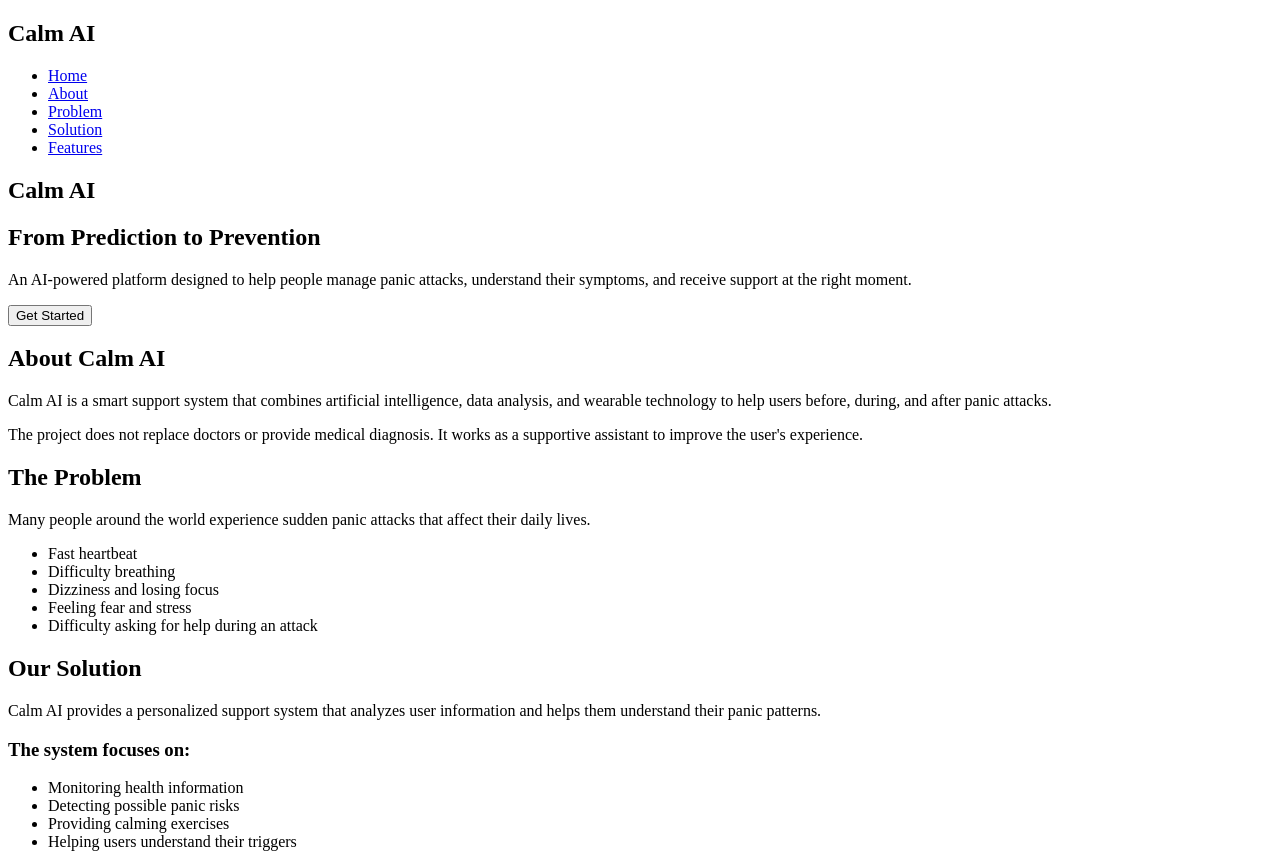
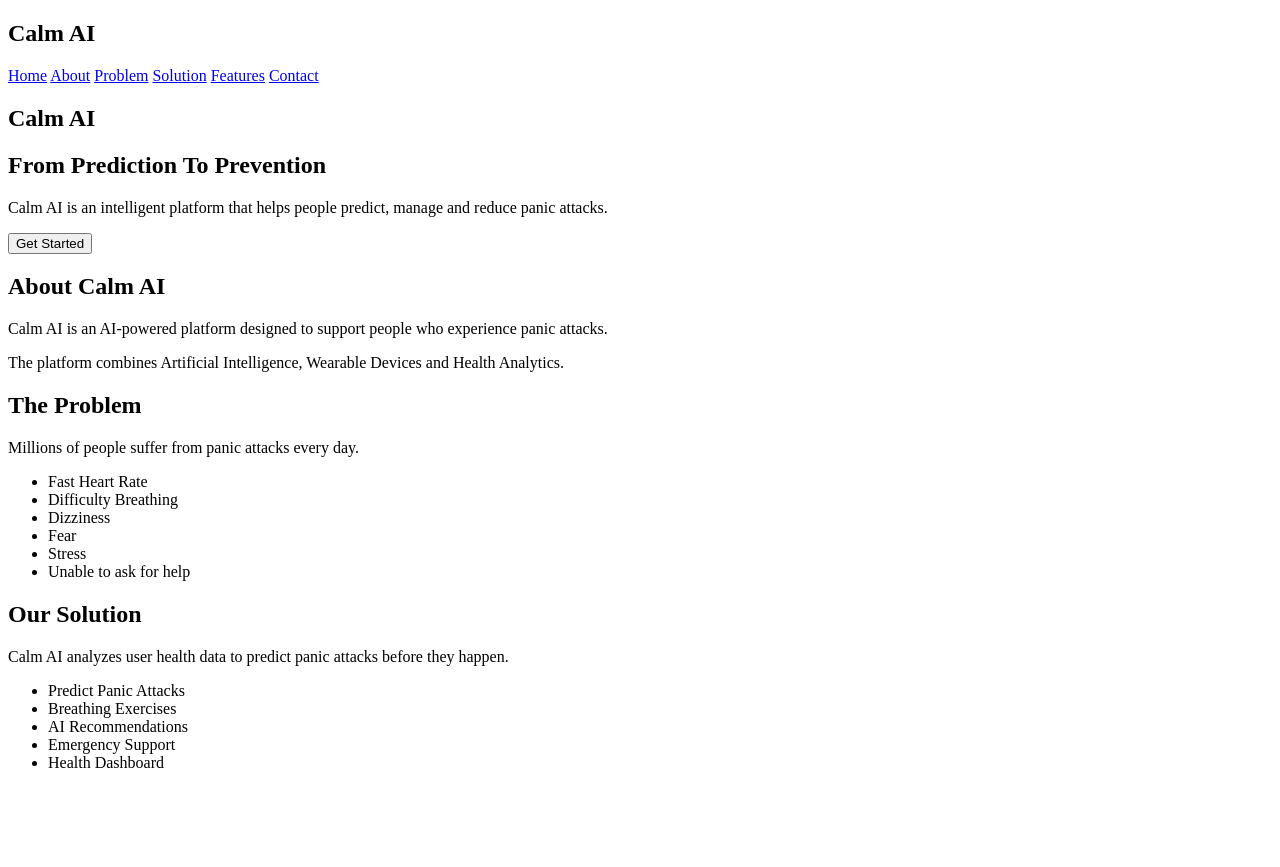
Before and after one commit to EnjiEslam/Calm-AI-Horizon, a plain HTML site: page index.html in a window 1280 px wide. After the commit the page ends 800 px from the top, so only its background shows below. Drawn offline with Linux system fonts and the light colour scheme.

Commit message:
First HTML structure for Calm AI

```diff
--- a/index.html
+++ b/index.html
@@ -1,84 +1,66 @@
 <!DOCTYPE html>
 <html lang="en">
 
+<!-- بيانات الصفحة -->
 <head>
+
     <meta charset="UTF-8">
+
     <meta name="viewport" content="width=device-width, initial-scale=1.0">
+
     <title>Calm AI</title>
+
 </head>
 
 <body>
 
 
-    <!-- Navbar -->
+    <!-- الهيدر -->
     <header>
 
+        <!-- اللوجو -->
+        <h2>Calm AI</h2>
+
+        <!-- اللينكات -->
         <nav>
-            <h2>Calm AI</h2>
 
-            <ul>
-                <li><a href="#home">Home</a></li>
-                <li><a href="#about">About</a></li>
-                <li><a href="#problem">Problem</a></li>
-                <li><a href="#solution">Solution</a></li>
-                <li><a href="#features">Features</a></li>
-            </ul>
+            <a href="#home">Home</a>
+
+            <a href="#about">About</a>
+
+            <a href="#problem">Problem</a>
+
+            <a href="#solution">Solution</a>
+
+            <a href="#features">Features</a>
+
+            <a href="#contact">Contact</a>
+
         </nav>
-
 
     </header>
 
 
 
-    <!-- Home Section -->
+    <!-- بداية الصفحة -->
     <section id="home">
 
-        <h1>
-            Calm AI
-        </h1>
+        <h1>Calm AI</h1>
 
-        <h2>
-            From Prediction to Prevention
-        </h2>
-
+        <h2>From Prediction To Prevention</h2>
 
         <p>
-            An AI-powered platform designed to help people manage panic attacks,
-            understand their symptoms, and receive support at the right moment.
+
+            Calm AI is an intelligent platform that helps people
+            predict, manage and reduce panic attacks.
+
         </p>
 
+        <button>
 
-        <button>
             Get Started
+
         </button>
-
-
-    </section>
-
-
-
-
-    <!-- About Section -->
-    <section id="about">
-
-
-        <h2>
-            About Calm AI
-        </h2>
-
-
-        <p>
-            Calm AI is a smart support system that combines artificial intelligence,
-            data analysis, and wearable technology to help users before, during,
-            and after panic attacks.
-        </p>
-
-
-        <p>
-            The project does not replace doctors or provide medical diagnosis.
-            It works as a supportive assistant to improve the user's experience.
-        </p>
-
 
     </section>
 
@@ -86,50 +68,28 @@
 
 
 
-    <!-- Problem Section -->
-    <section id="problem">
-
+    <!-- هنا هنتكلم عن المشروع -->
+    <section id="about">
 
         <h2>
-            The Problem
+
+            About Calm AI
+
         </h2>
 
+        <p>
+
+            Calm AI is an AI-powered platform designed to support
+            people who experience panic attacks.
+
+        </p>
 
         <p>
-            Many people around the world experience sudden panic attacks that
-            affect their daily lives.
+
+            The platform combines Artificial Intelligence,
+            Wearable Devices and Health Analytics.
+
         </p>
-
-
-        <ul>
-
-            <li>
-                Fast heartbeat
-            </li>
-
-
-            <li>
-                Difficulty breathing
-            </li>
-
-
-            <li>
-                Dizziness and losing focus
-            </li>
-
-
-            <li>
-                Feeling fear and stress
-            </li>
-
-
-            <li>
-                Difficulty asking for help during an attack
-            </li>
-
-
-        </ul>
-
 
     </section>
 
@@ -138,53 +98,77 @@
 
 
 
-    <!-- Solution Section -->
-    <section id="solution">
-
+    <!-- هنا بنشرح المشكلة -->
+    <section id="problem">
 
         <h2>
-            Our Solution
+
+            The Problem
+
         </h2>
 
+        <p>
 
-        <p>
-            Calm AI provides a personalized support system that analyzes user
-            information and helps them understand their panic patterns.
+            Millions of people suffer from panic attacks every day.
+
         </p>
+
+        <ul>
+
+            <li>Fast Heart Rate</li>
+
+            <li>Difficulty Breathing</li>
+
+            <li>Dizziness</li>
+
+            <li>Fear</li>
+
+            <li>Stress</li>
+
+            <li>Unable to ask for help</li>
+
+        </ul>
+
+    </section>
 
 
 
-        <h3>
-            The system focuses on:
-        </h3>
 
+
+
+
+    <!-- هنا بنقول الحل -->
+    <section id="solution">
+
+        <h2>
+
+            Our Solution
+
+        </h2>
+
+        <p>
+
+            Calm AI analyzes user health data to predict panic attacks
+            before they happen.
+
+        </p>
 
         <ul>
 
-            <li>
-                Monitoring health information
-            </li>
+            <li>Predict Panic Attacks</li>
 
+            <li>Breathing Exercises</li>
 
-            <li>
-                Detecting possible panic risks
-            </li>
+            <li>AI Recommendations</li>
 
+            <li>Emergency Support</li>
 
-            <li>
-                Providing calming exercises
-            </li>
-
-
-            <li>
-                Helping users understand their triggers
-            </li>
-
+            <li>Health Dashboard</li>
 
         </ul>
 
+    </section>
 
-    </section>
 
 
 
--- a/style.css
+++ /dev/null
@@ -1,84 +0,0 @@
-body {
-    font-family: Arial, sans-serif;
-    background-color: #f7f9fc;
-    margin: 0;
-    padding: 20px;
-}
-
-.main-box {
-    max-width: 800px;
-    margin: 40px auto;
-    background: #ffffff;
-    padding: 25px;
-    border-radius: 10px;
-    box-shadow: 0 4px 15px rgba(0, 0, 0, 0.05);
-}
-
-h2 {
-    text-align: center;
-    color: #2c3e50;
-    margin-bottom: 20px;
-}
-
-.input-form {
-    display: flex;
-    gap: 10px;
-    margin-bottom: 25px;
-}
-
-.input-form input {
-    flex: 1;
-    padding: 10px;
-    border: 1px solid #bdc3c7;
-    border-radius: 5px;
-    font-size: 14px;
-}
-
-.input-form button {
-    padding: 10px 20px;
-    background-color: #3498db;
-    color: white;
-    border: none;
-    border-radius: 5px;
-    cursor: pointer;
-    font-weight: bold;
-}
-
-.input-form button.changing {
-    background-color: #e67e22;
-}
-
-table {
-    width: 100%;
-    border-collapse: collapse;
-}
-
-th, td {
-    padding: 12px;
-    border: 1px solid #eaeded;
-    text-align: left;
-}
-
-th {
-    background-color: #f2f4f4;
-    color: #34495e;
-}
-
-.edit-link {
-    background-color: #f39c12;
-    color: white;
-    border: none;
-    padding: 5px 10px;
-    border-radius: 3px;
-    cursor: pointer;
-    margin-right: 5px;
-}
-
-.delete-link {
-    background-color: #e74c3c;
-    color: white;
-    border: none;
-    padding: 5px 10px;
-    border-radius: 3px;
-    cursor: pointer;
-}
```
Also changed, not shown: script.js (deleted, +0 -82 lines).
